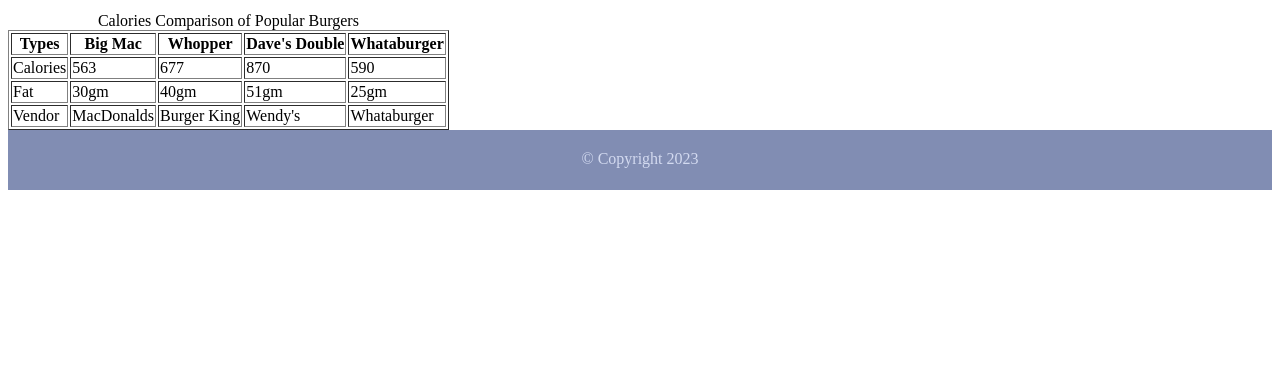
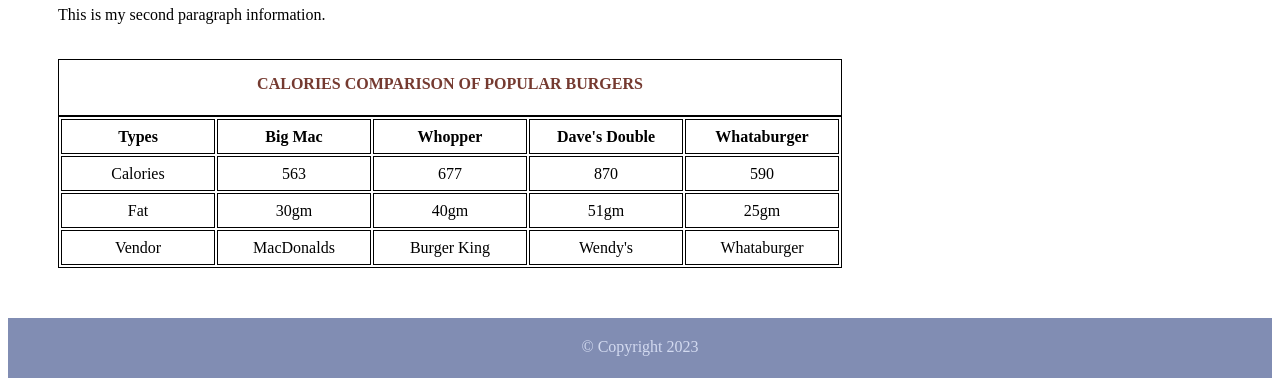
Before and after one commit to soikang/week2, a plain HTML site: page day2/page2.html in a window 1280 px wide. Shown: the part 662-1048 px from the top of the page. Before the commit the page ends 860 px from the top, so only its background shows below. Drawn offline with Linux system fonts and the light colour scheme.

Commit message:
finished page2 styling

```diff
--- a/day2/page2.html
+++ b/day2/page2.html
@@ -21,7 +21,7 @@
     <main>
         <h1>My Second Heading</h1>
         <p>This is my second paragraph information. </p>
-        <table border="1">
+        <table>
             <caption>Calories Comparison of Popular Burgers</caption>
             <thead>
                 <tr>
--- a/day2/styles.css
+++ b/day2/styles.css
@@ -1,4 +1,3 @@
-
 header {
     background: url(images/central_park.jpg) 0 -200px no-repeat; /* Places image as background */
     background-size: 1500px;
@@ -36,10 +35,32 @@ nav {
     text-align: center;
     padding-top: 2px;
 }
+main {
+    margin: 50px;
+}
 main h1 {
     color: rgb(129, 141, 179);
     font-family: Arial;
 }
+table {
+    margin-top: 35px;
+}
+table, caption, th, td {
+    border: 1px solid #000;
+}
+td, th {
+    width: 150px;
+    height: 35px;
+    text-align: center;
+}
+caption {
+    text-transform: uppercase;
+    font-weight: bolder;
+    height: 40px;
+    padding-top: 15px;
+    color: #753a30;
+}
+
 footer {
     height: 40px;
     background-color: rgb(129, 141, 179);
```
